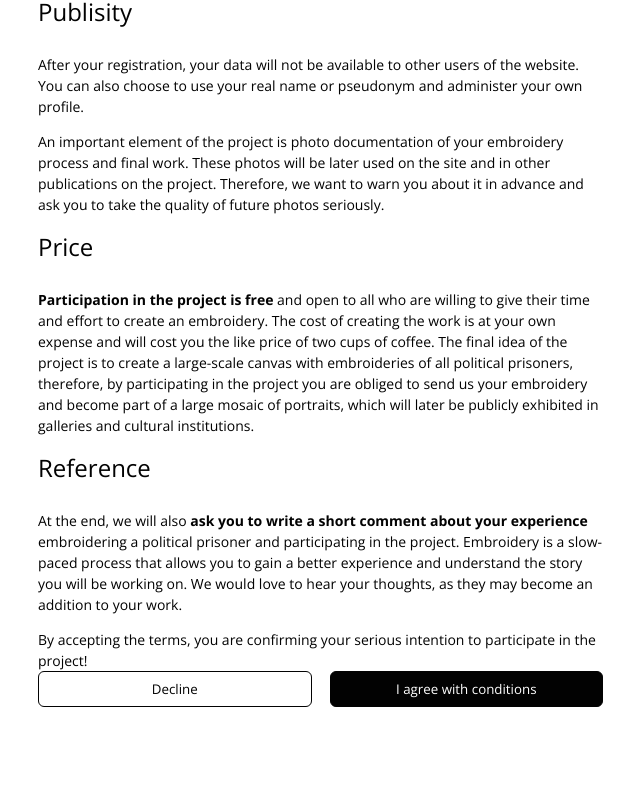
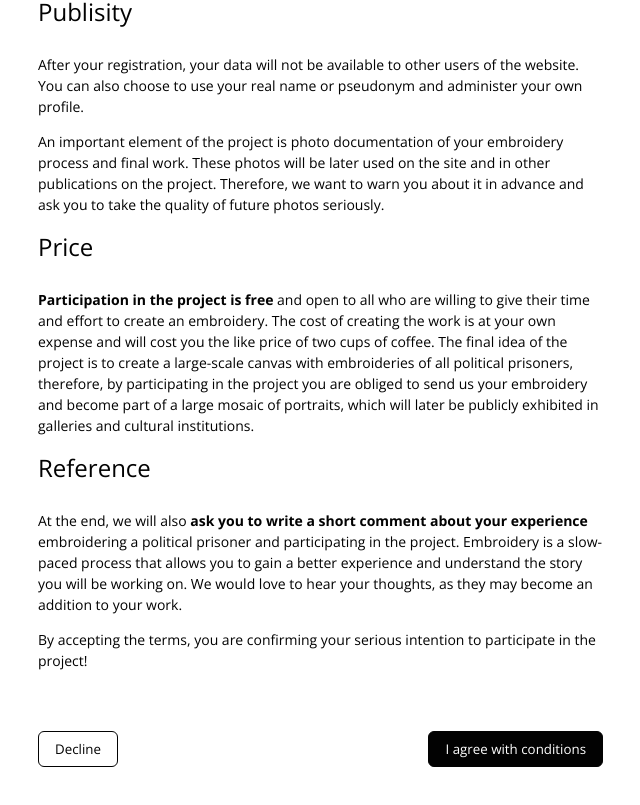
Before and after one commit to davidlipkovic/framed-in-belarus-nuxt, a Nuxt app: page /Terms in a window 1280 px wide. Shown: the part 581-1386 px from the top of the page, without its empty margins (592-1232 px from the left). Before the commit the page ends 1304 px from the top, so only its background shows below. Built offline with nearby package versions, Linux system fonts and the light colour scheme.

Commit message:
+ input[type="checkbox"], + .form.end

```diff
--- a/assets/style/form.scss
+++ b/assets/style/form.scss
@@ -11,14 +11,25 @@ input[type="number"],
 input[type="email"],
 input[type="password"],
 select,
-textarea,
-button {
+textarea {
   margin-bottom: 1.5rem;
   padding: 1rem;
   border-radius: 0.25rem;
   border-color: $inputsBorder;
   border-width: 1px;
   width: 100%;
+}
+input[type="checkbox"] {
+  width: 1.125rem;
+  height: 1.125rem;
+  margin-right: 1.313rem;
+  border-color: $inputsBorder;
+  border-width: 1px;
+  vertical-align: middle;
+}
+input[type="checkbox"]:checked {
+  accent-color: $black;
+  color: $white;
 }
 select {
   appearance: none;
@@ -52,3 +63,11 @@ textarea:focus::placeholder {
   height: 50vh;
   }
 }
+
+.form.end {
+  margin-top: 3.75rem;
+  margin-bottom: 3.75rem;
+  display: flex;
+  flex-direction: row;
+  justify-content: space-between;
+}
```
